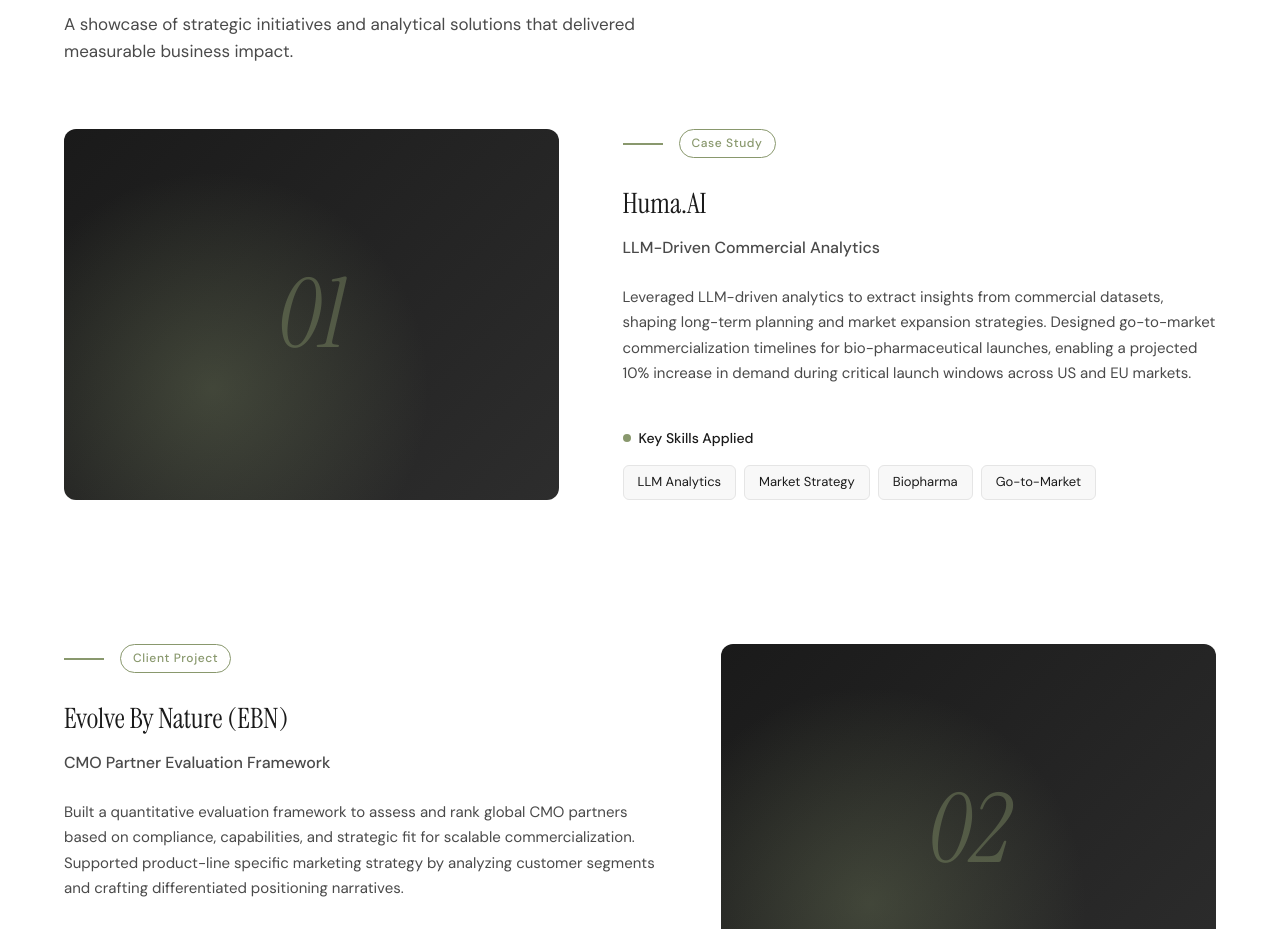
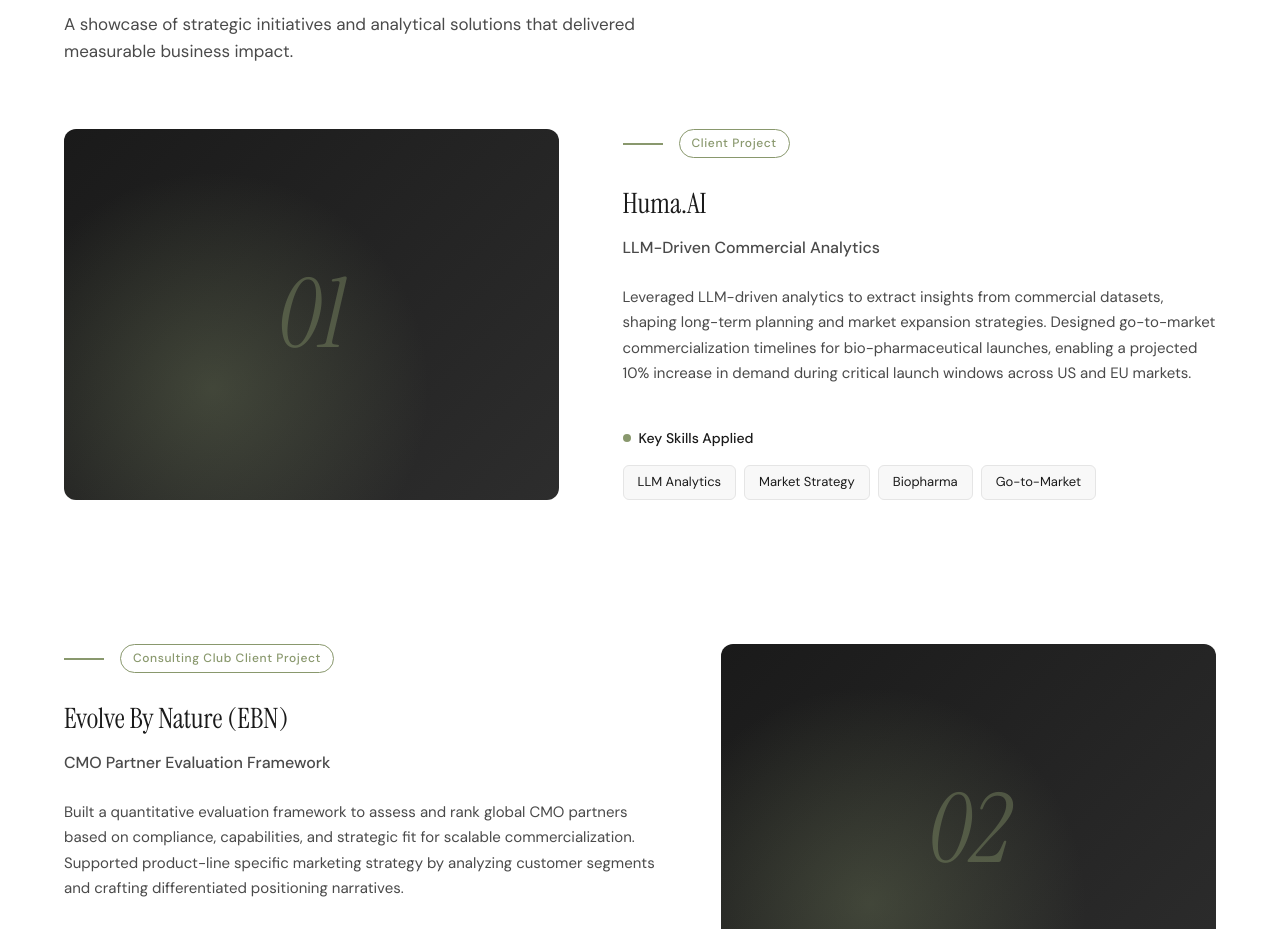
Before and after one commit to snehachauhanduke/snehachauhanduke.github.io, a React (Vite) app: page / in a window 1280 px wide. Shown: the part 4300-5229 px from the top of the page. Built offline with nearby package versions, Linux system fonts and the light colour scheme.

Commit message:
Updated tags

```diff
--- a/src/components/Projects.tsx
+++ b/src/components/Projects.tsx
@@ -20,7 +20,7 @@
         'Leveraged LLM-driven analytics to extract insights from commercial datasets, shaping long-term planning and market expansion strategies. Designed go-to-market commercialization timelines for bio-pharmaceutical launches, enabling a projected 10% increase in demand during critical launch windows across US and EU markets.',
       skills: ['LLM Analytics', 'Market Strategy', 'Biopharma', 'Go-to-Market'],
       period: 'Aug 2025 – Dec 2025',
-      tag: 'Case Study',
+      tag: 'Client Project',
       presentationUrl: '',
     },
     {
@@ -30,7 +30,7 @@
         'Built a quantitative evaluation framework to assess and rank global CMO partners based on compliance, capabilities, and strategic fit for scalable commercialization. Supported product-line specific marketing strategy by analyzing customer segments and crafting differentiated positioning narratives.',
       skills: ['Framework Design', 'CMO Evaluation', 'Marketing Strategy', 'Segmentation'],
       period: 'Aug 2025 – Dec 2025',
-      tag: 'Client Project',
+      tag: 'Consulting Club Client Project',
       presentationUrl: '',
     },
   ]
```
